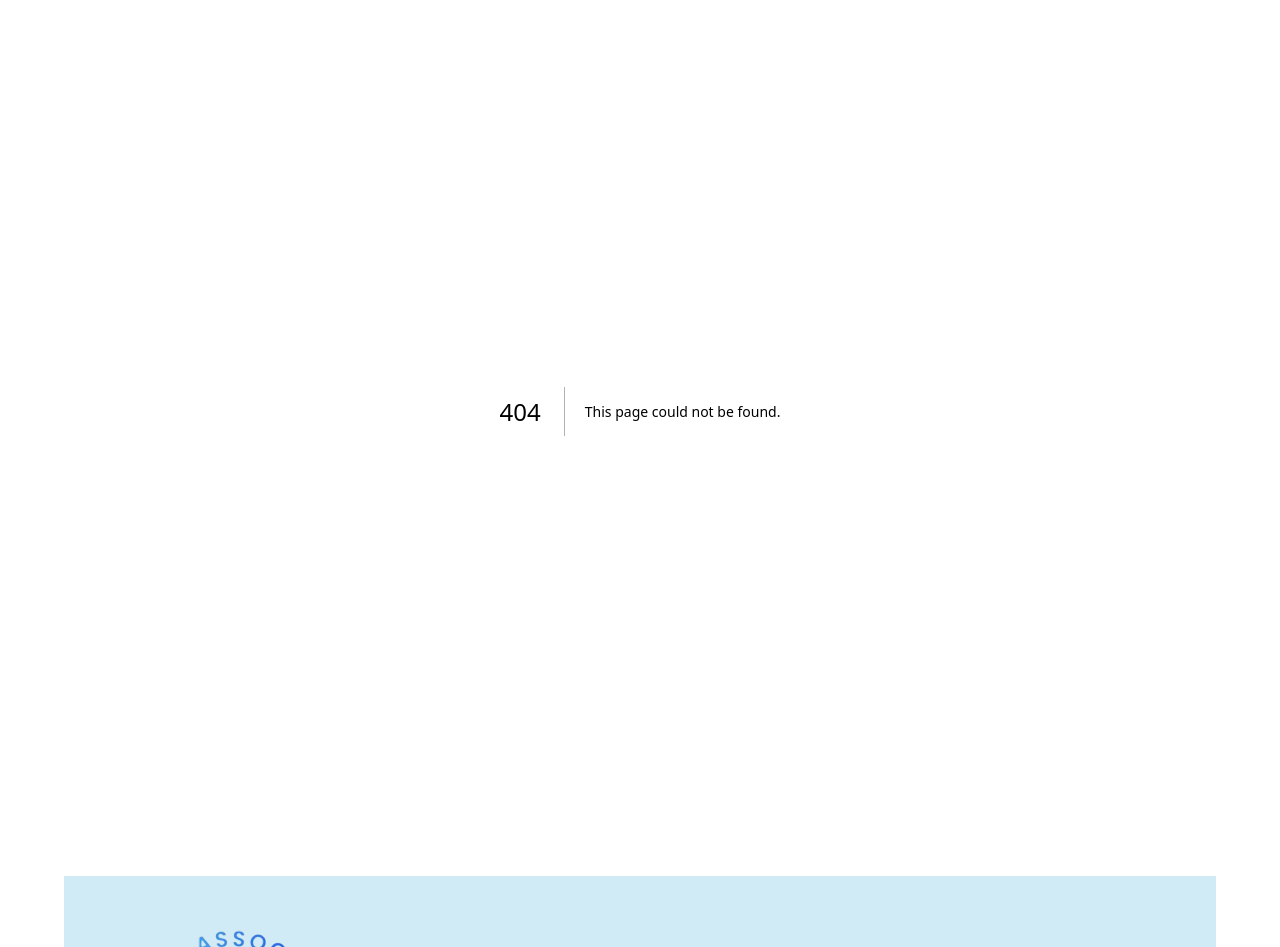
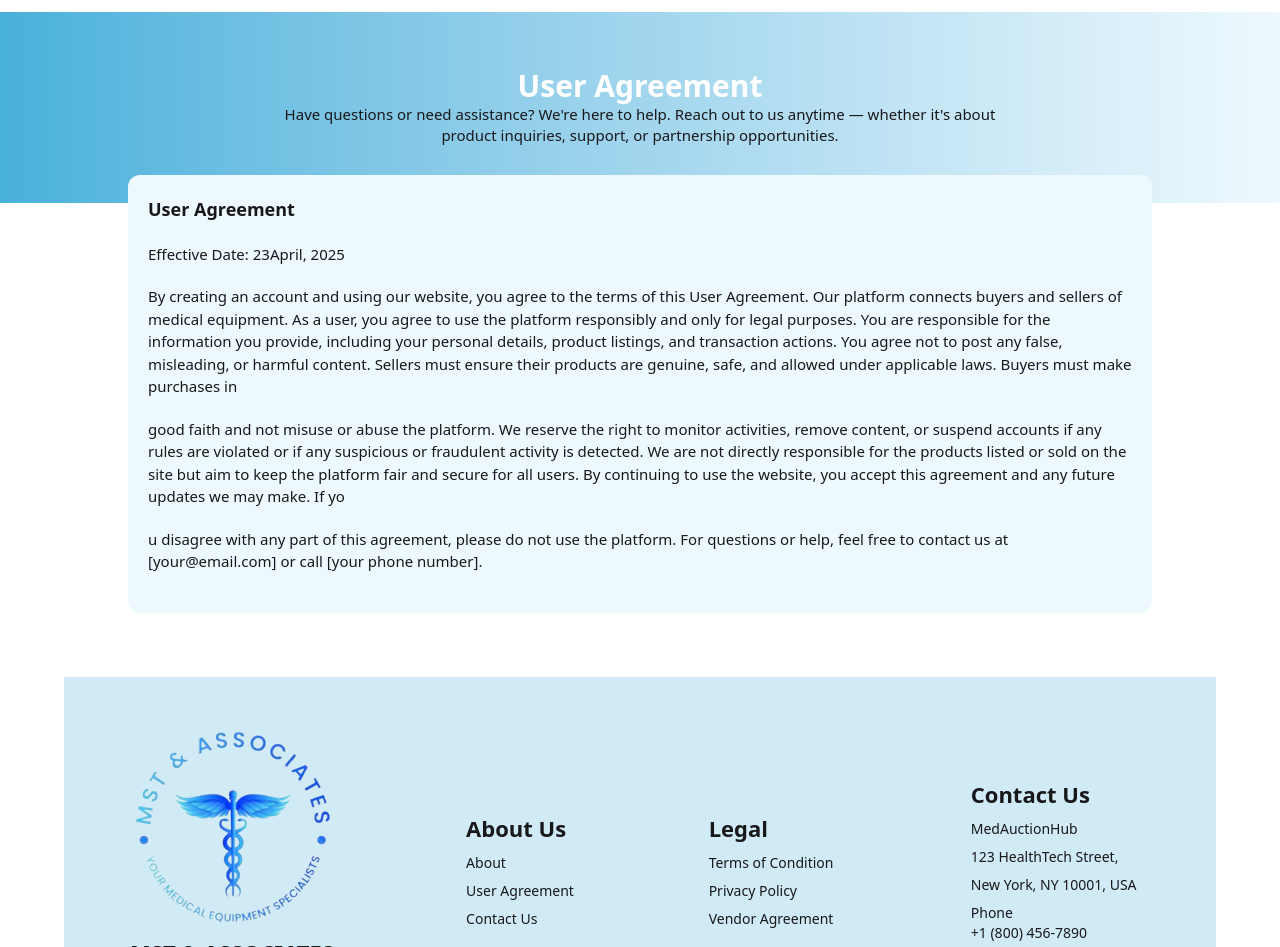
Before and after one commit to murad403/medical-equipment, a Next.js app: page /user-agreement in a window 1280 px wide. Before the commit this address had no page. Shown: the part 65-1012 px from the top of the page. Built offline with nearby package versions, Linux system fonts and the light colour scheme.

Commit message:
privacy policy, terms and condition, user agreement and vendor agreement page

```diff
--- /dev/null
+++ b/app/interface/policy.ts
@@ -0,0 +1,11 @@
+export type TPolicyTemplate = {
+    title: string;
+    description: string;
+    policyName: string;
+    effectiveDate: string;
+    text: string;
+}
+
+export type TPolicyTemplateProps = {
+    policy: TPolicyTemplate;
+}
--- /dev/null
+++ b/app/privacy-policy/page.tsx
@@ -0,0 +1,19 @@
+import { TPolicyTemplate } from '../interface/policy';
+import PolicyTemplate from '../shared/PolicyTemplate';
+
+const page = () => {
+    const privacyPolicy: TPolicyTemplate = {
+        title: "Our Privacy Policy",
+        description: "Have questions or need assistance? We're here to help. Reach out to us anytime — whether it's about product inquiries, support, or partnership opportunities.",
+        policyName: "Privacy Policy",
+        effectiveDate: "23April, 2025",
+        text: "We value your privacy and are committed to protecting your personal information. When you use our platform to buy or sell medical equipment, we may collect details such as your name, contact information, billing and shipping addresses, product data you upload, and some basic device or browser information. This data helps us create and manage your account, process transactions, provide customer support, and maintain platform security. We do not sell or rent your personal information to third parties. However, we may share it with trusted services like payment processors or delivery partners when necessary. Our website uses cookies to enhance your experience, store preferences, and analyze traffic—though you can disable cookies in your browser if you prefer. You have full rights to access, update, or delete your personal data and can opt out of promotional messages at any time. If you have any questions or concerns about how we handle your information, feel free to contact us at [your@email.com] or call us at [your contact number]."
+    }
+    return (
+        <div>
+            <PolicyTemplate policy={privacyPolicy}></PolicyTemplate>
+        </div>
+    );
+};
+
+export default page;
--- a/app/shared/Footer.tsx
+++ b/app/shared/Footer.tsx
@@ -15,17 +15,17 @@ const Footer = () => {
             </div>
             <div className='flex flex-col gap-2'>
                 <h3 className='font-bold text-[22px]'>About Us</h3>
-                <Link className='text-sm' href={"/"}>About</Link>
-                <Link className='text-sm' href={"/"}>User Agreement</Link>
-                <Link className='text-sm' href={"/"}>Contact Us</Link>
+                <Link className='text-sm' href={"/about"}>About</Link>
+                <Link className='text-sm' href={"/user-agreement"}>User Agreement</Link>
+                <Link className='text-sm' href={"/contact"}>Contact Us</Link>
             </div>
             </div>
             <div className='md:w-1/2 sm:w-full w-full flex flex-col sm:flex-row gap-10 md:gap-0 justify-around md:items-center'>
                 <div className='flex flex-col gap-2'>
                 <h3 className='font-bold text-[22px]'>Legal</h3>
-                <Link className='text-sm' href={"/"}>Terms of Condition</Link>
-                <Link className='text-sm' href={"/"}>Privacy Policy</Link>
-                <Link className='text-sm' href={"/"}>Vendor  Agreement</Link>
+                <Link className='text-sm' href={"/terms-and-condition"}>Terms of Condition</Link>
+                <Link className='text-sm' href={"/privacy-policy"}>Privacy Policy</Link>
+                <Link className='text-sm' href={"/vendor-agreement"}>Vendor  Agreement</Link>
             </div>
             <div className='flex flex-col gap-2'>
                 <h3 className='font-bold text-[22px]'>Contact Us</h3>
--- /dev/null
+++ b/app/shared/PolicyTemplate.tsx
@@ -0,0 +1,26 @@
+import { TPolicyTemplateProps } from "../interface/policy";
+
+const PolicyTemplate: React.FC<TPolicyTemplateProps> = ({policy}) => {
+    console.log(policy.title);
+    return (
+        <div className="">
+            <div className="bg-gradient-to-l -z-10 to-hard from-normal text-center py-10 md:py-14 relative">
+                <h2 className="text-2xl md:text-3xl lg:text-3xl text-white font-bold">{policy?.title}</h2>
+                <p className="text-sm md:text-[15px]">{policy?.description.slice(0, 100)}</p>
+                <p className="text-sm md:text-[15px]">{policy?.description.slice(100, policy.description.length)}</p>
+            </div>
+            <div className="flex justify-center">
+                <div className="md:w-[80%] w-[92%] -mt-7 z-10 bg-normal rounded-xl p-5 space-y-3 md:space-y-5">
+                    <h3 className="font-semibold text-lg">{policy?.policyName}</h3>
+                    <p className="text-[15px]">Effective Date: {policy?.effectiveDate}</p>
+                    <p className="text-[15px]">{policy?.text.slice(0, 550)}</p>
+                    <p className="text-[15px]">{policy?.text.slice(550, 1000)}</p>
+                    <p className="text-[15px]">{policy?.text.slice(1000, 1500)}</p>
+                    <p className="text-[15px]">{policy?.text.slice(1500, policy?.text.length)}</p>
+                </div>
+            </div>
+        </div>
+    );
+};
+
+export default PolicyTemplate;
--- /dev/null
+++ b/app/terms-and-condition/page.tsx
@@ -0,0 +1,19 @@
+import { TPolicyTemplate } from '../interface/policy';
+import PolicyTemplate from '../shared/PolicyTemplate';
+
+const page = () => {
+    const privacyPolicy: TPolicyTemplate = {
+        title: "Our Terms & Conditions",
+        description: "Have questions or need assistance? We're here to help. Reach out to us anytime — whether it's about product inquiries, support, or partnership opportunities.",
+        policyName: "Terms and Conditions",
+        effectiveDate: "23April, 2025",
+        text: "By using our platform, you agree to follow these terms and conditions. Our website allows registered users to buy and sell medical equipment. All users must provide accurate and truthful information during registration and while listing products. As a seller, you are responsible for the legality, quality, and safety of the products you upload. As a buyer, you should review product details carefully before purchasing. We reserve the right to remove listings or suspend accounts that violate our rules or involve suspicious activity. Users must not use our platform for any illegal or harmful purposes. Payments made through the site must follow our approved methods, and all transactions are subject to our fees and commission policies. We may update these terms from time to time, and continuing to use the platform means you accept any changes. If you have any questions or disagreements with these terms, please contact us before using the website."
+    }
+    return (
+        <div>
+            <PolicyTemplate policy={privacyPolicy}></PolicyTemplate>
+        </div>
+    );
+};
+
+export default page;
--- /dev/null
+++ b/app/user-agreement/page.tsx
@@ -0,0 +1,19 @@
+import { TPolicyTemplate } from '../interface/policy';
+import PolicyTemplate from '../shared/PolicyTemplate';
+
+const page = () => {
+    const privacyPolicy: TPolicyTemplate = {
+        title: "User Agreement",
+        description: "Have questions or need assistance? We're here to help. Reach out to us anytime — whether it's about product inquiries, support, or partnership opportunities.",
+        policyName: "User Agreement",
+        effectiveDate: "23April, 2025",
+        text: "By creating an account and using our website, you agree to the terms of this User Agreement. Our platform connects buyers and sellers of medical equipment. As a user, you agree to use the platform responsibly and only for legal purposes. You are responsible for the information you provide, including your personal details, product listings, and transaction actions. You agree not to post any false, misleading, or harmful content. Sellers must ensure their products are genuine, safe, and allowed under applicable laws. Buyers must make purchases in good faith and not misuse or abuse the platform. We reserve the right to monitor activities, remove content, or suspend accounts if any rules are violated or if any suspicious or fraudulent activity is detected. We are not directly responsible for the products listed or sold on the site but aim to keep the platform fair and secure for all users. By continuing to use the website, you accept this agreement and any future updates we may make. If you disagree with any part of this agreement, please do not use the platform. For questions or help, feel free to contact us at [your@email.com] or call [your phone number]."
+    }
+    return (
+        <div>
+            <PolicyTemplate policy={privacyPolicy}></PolicyTemplate>
+        </div>
+    );
+};
+
+export default page;
--- /dev/null
+++ b/app/vendor-agreement/page.tsx
@@ -0,0 +1,19 @@
+import { TPolicyTemplate } from '../interface/policy';
+import PolicyTemplate from '../shared/PolicyTemplate';
+
+const page = () => {
+    const privacyPolicy: TPolicyTemplate = {
+        title: "Vendor Agreement",
+        description: "Have questions or need assistance? We're here to help. Reach out to us anytime — whether it's about product inquiries, support, or partnership opportunities.",
+        policyName: "Vendor Agreement",
+        effectiveDate: "23April, 2025",
+        text: `This Vendor Agreement outlines the terms between [Your Website Name] ("we", "our", "platform") and you ("vendor", "seller") regarding the use of our marketplace to list and sell medical equipment. By registering as a vendor, you agree to provide accurate business and contact information. You are fully responsible for the legality, quality, condition, and authenticity of the products you upload. All listings must comply with local laws and our platform’s policies. False or misleading listings, unsafe products, or unethical selling practices are strictly prohibited. Vendors agree to pay a commission fee of 10% on each completed sale, which will be automatically deducted. Payouts will be processed according to our withdrawal policy. Vendors must fulfill orders on time and provide necessary support to buyers if needed. We reserve the right to review and remove any listings or suspend vendor accounts that violate this agreement or involve suspicious activity. We are not liable for losses due to vendor negligence or unapproved product listings. This agreement may be updated at any time. Continued use of the platform means you accept the latest version of the terms. For any disputes, questions, or support, contact us at [your@email.com] or [your phone number].`
+    }
+    return (
+        <div>
+            <PolicyTemplate policy={privacyPolicy}></PolicyTemplate>
+        </div>
+    );
+};
+
+export default page;
```
